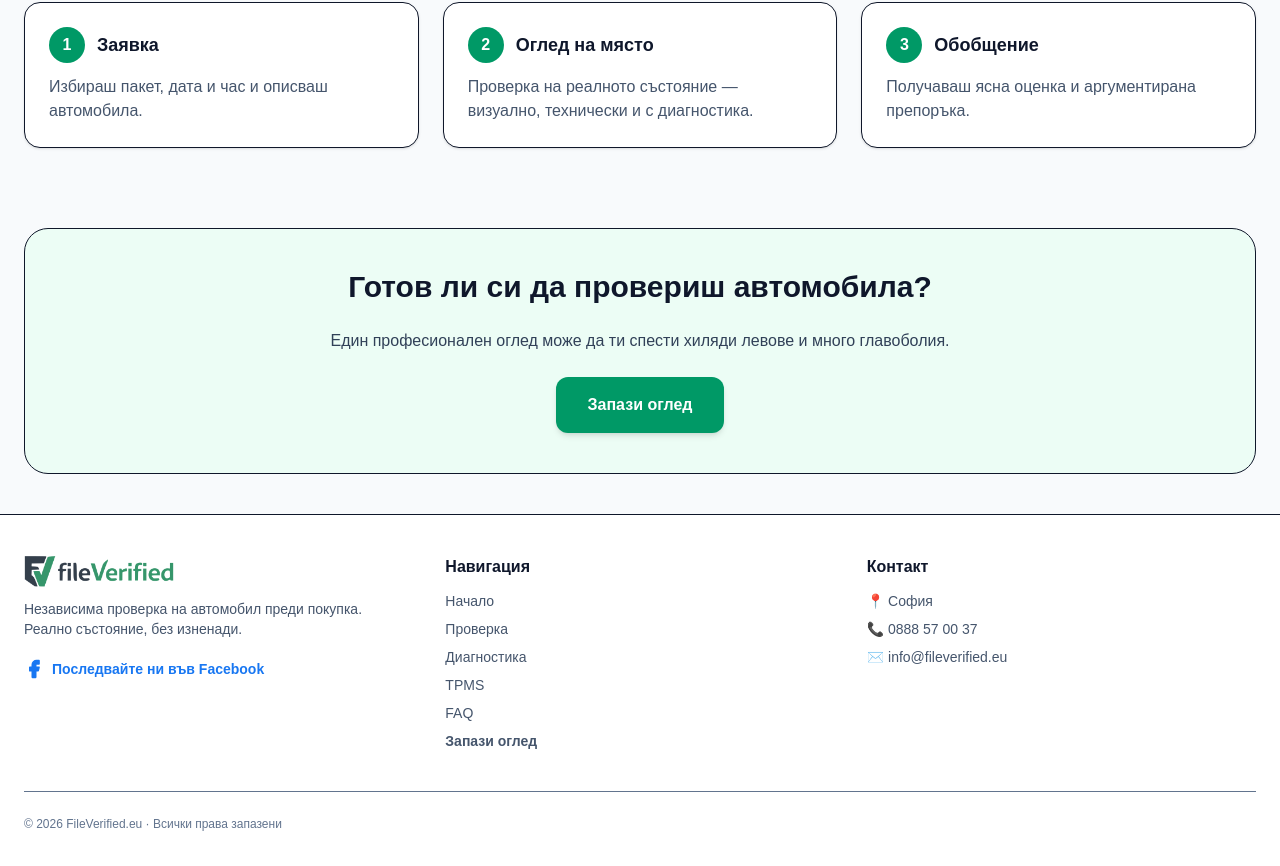
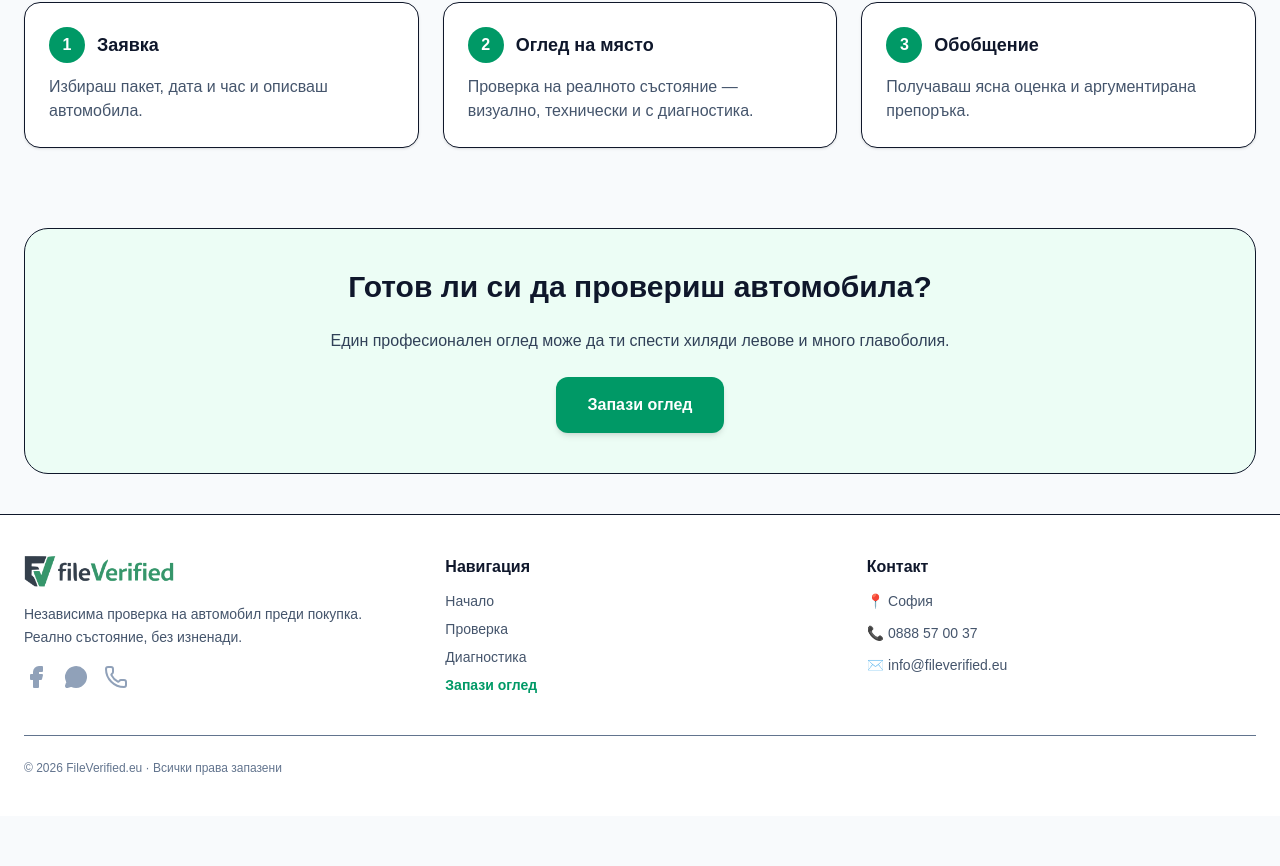
Before and after one commit to martinfilev-byte/fileverified, a Next.js app: page / in a window 1280 px wide. Shown: the part 1056-1922 px from the top of the page. After the commit the page ends 1872 px from the top, so only its background shows below. Built offline with nearby package versions, Linux system fonts and the light colour scheme.

Commit message:
Update: 2026-01-03 20:10:15

```diff
--- a/src/app/layout.tsx
+++ b/src/app/layout.tsx
@@ -1,7 +1,7 @@
 import type { Metadata } from "next"
 import Link from "next/link"
 import Script from "next/script"
-import { Facebook } from "lucide-react" // Добавяме иконата тук
+import { Facebook, Mail, Phone, MessageCircle } from "lucide-react" // Нови икони
 import "./globals.css"
 import MobileNav from "@/components/MobileNav"
 
@@ -30,11 +30,12 @@ export default function RootLayout({
   children: React.ReactNode
 }) {
   const fbLink = "https://www.facebook.com/profile.php?id=61585477671669";
+  const whatsappLink = "https://wa.me/359888570037";
+  const viberLink = "viber://chat?number=%2B359888570037";
 
   return (
     <html lang="bg">
       <head>
-        {/* Google tag (gtag.js) */}
         <Script
           async
           src="https://www.googletagmanager.com/gtag/js?id=G-JTLYG6PTXR"
@@ -54,16 +55,10 @@ export default function RootLayout({
         <header className="sticky top-0 z-50 border-b bg-white/90 backdrop-blur">
           <div className="mx-auto max-w-7xl px-6">
             <div className="flex h-16 items-center justify-between gap-4">
-              {/* Logo */}
               <Link href="/" className="flex items-center">
-                <img
-                  src="/logo-green.png"
-                  alt="FileVerified"
-                  className="h-8 w-auto"
-                />
+                <img src="/logo-green.png" alt="FileVerified" className="h-8 w-auto" />
               </Link>
 
-              {/* Desktop nav */}
               <nav className="hidden items-center gap-6 md:flex">
                 <Link href="/" className="text-sm font-medium text-slate-700 hover:text-slate-900">Начало</Link>
                 <Link href="/services" className="text-sm font-medium text-slate-700 hover:text-slate-900">Проверка</Link>
@@ -71,69 +66,48 @@ export default function RootLayout({
                 <Link href="/tpms" className="text-sm font-medium text-slate-700 hover:text-slate-900">TPMS</Link>
                 <Link href="/faq" className="text-sm font-medium text-slate-700 hover:text-slate-900">FAQ</Link>
 
-                {/* FACEBOOK ICON IN HEADER */}
-                <a
-                  href={fbLink}
-                  target="_blank"
-                  rel="noopener noreferrer"
-                  className="ml-2 text-slate-400 hover:text-[#1877F2] transition-colors"
-                  aria-label="Facebook Page"
-                >
+                <a href={fbLink} target="_blank" rel="noopener noreferrer" className="ml-2 text-slate-400 hover:text-[#1877F2] transition-colors">
                   <Facebook className="h-5 w-5 fill-current" />
                 </a>
 
-                <Link
-                  href="/book"
-                  className="inline-flex items-center rounded-xl bg-emerald-600 px-4 py-2 text-sm font-semibold text-white hover:bg-emerald-700 transition"
-                >
+                <Link href="/book" className="inline-flex items-center rounded-xl bg-emerald-600 px-4 py-2 text-sm font-semibold text-white hover:bg-emerald-700 transition">
                   Запази оглед
                 </Link>
               </nav>
 
-              {/* Mobile menu */}
               <MobileNav />
             </div>
           </div>
         </header>
 
-        {/* DEVELOPMENT NOTICE */}
         <div className="border-b border-amber-200 bg-amber-50">
           <div className="mx-auto max-w-7xl px-6 py-2 text-sm text-amber-800">
-            ℹ️ Сайтът е в процес на разработка. Възможни са промени и временни
-            неточности.
+            ℹ️ Сайтът е в процес на разработка. Възможни са промени и временни неточности.
           </div>
         </div>
 
-        {/* MAIN */}
         <main className="mx-auto max-w-7xl px-6 py-10">{children}</main>
 
         {/* FOOTER */}
         <footer className="border-t bg-white">
           <div className="mx-auto max-w-7xl px-6 py-10">
             <div className="grid gap-8 md:grid-cols-3">
-              <div className="space-y-3">
+              <div className="space-y-4">
                 <Link href="/" className="inline-flex items-center">
-                  <img
-                    src="/logo-green.png"
-                    alt="FileVerified"
-                    className="h-8 w-auto"
-                  />
+                  <img src="/logo-green.png" alt="FileVerified" className="h-8 w-auto" />
                 </Link>
-
-                <p className="text-sm text-slate-600">
-                  Независима проверка на автомобил преди покупка. Реално
-                  състояние, без изненади.
+                <p className="text-sm text-slate-600 leading-relaxed">
+                  Независима проверка на автомобил преди покупка. Реално състояние, без изненади.
                 </p>
-                {/* FACEBOOK IN FOOTER */}
-                <div className="pt-2">
-                  <a
-                    href={fbLink}
-                    target="_blank"
-                    rel="noopener noreferrer"
-                    className="inline-flex items-center gap-2 text-sm font-semibold text-[#1877F2] hover:underline"
-                  >
-                    <Facebook className="h-5 w-5 fill-current" />
-                    Последвайте ни във Facebook
+                <div className="flex items-center gap-4">
+                  <a href={fbLink} target="_blank" rel="noopener noreferrer" className="text-slate-400 hover:text-[#1877F2] transition-all" title="Facebook">
+                    <Facebook className="h-6 w-6 fill-current" />
+                  </a>
+                  <a href={whatsappLink} target="_blank" rel="noopener noreferrer" className="text-slate-400 hover:text-[#25D366] transition-all" title="WhatsApp">
+                    <MessageCircle className="h-6 w-6 fill-current" />
+                  </a>
+                  <a href={viberLink} className="text-slate-400 hover:text-[#7360F2] transition-all" title="Viber">
+                    <Phone className="h-6 w-6" />
                   </a>
                 </div>
               </div>
@@ -144,18 +118,24 @@ export default function RootLayout({
                   <li><Link href="/" className="text-slate-600 hover:text-slate-900">Начало</Link></li>
                   <li><Link href="/services" className="text-slate-600 hover:text-slate-900">Проверка</Link></li>
                   <li><Link href="/diagnostics" className="text-slate-600 hover:text-slate-900">Диагностика</Link></li>
-                  <li><Link href="/tpms" className="text-slate-600 hover:text-slate-900">TPMS</Link></li>
-                  <li><Link href="/faq" className="text-slate-600 hover:text-slate-900">FAQ</Link></li>
-                  <li><Link href="/book" className="text-slate-600 hover:text-slate-900 font-bold text-emerald-600">Запази оглед</Link></li>
+                  <li><Link href="/book" className="text-emerald-600 font-bold hover:underline">Запази оглед</Link></li>
                 </ul>
               </div>
 
               <div>
                 <div className="font-semibold text-slate-900">Контакт</div>
-                <ul className="mt-3 space-y-2 text-sm text-slate-600">
-                  <li>📍 София</li>
-                  <li>📞 0888 57 00 37</li>
-                  <li>✉️ info@fileverified.eu</li>
+                <ul className="mt-3 space-y-3 text-sm text-slate-600">
+                  <li className="flex items-center gap-2">📍 София</li>
+                  <li>
+                    <a href="tel:0888570037" className="flex items-center gap-2 hover:text-emerald-600 transition-colors font-medium">
+                      📞 0888 57 00 37
+                    </a>
+                  </li>
+                  <li>
+                    <a href="mailto:info@fileverified.eu" className="flex items-center gap-2 hover:text-emerald-600 transition-colors font-medium">
+                      ✉️ info@fileverified.eu
+                    </a>
+                  </li>
                 </ul>
               </div>
             </div>
```
